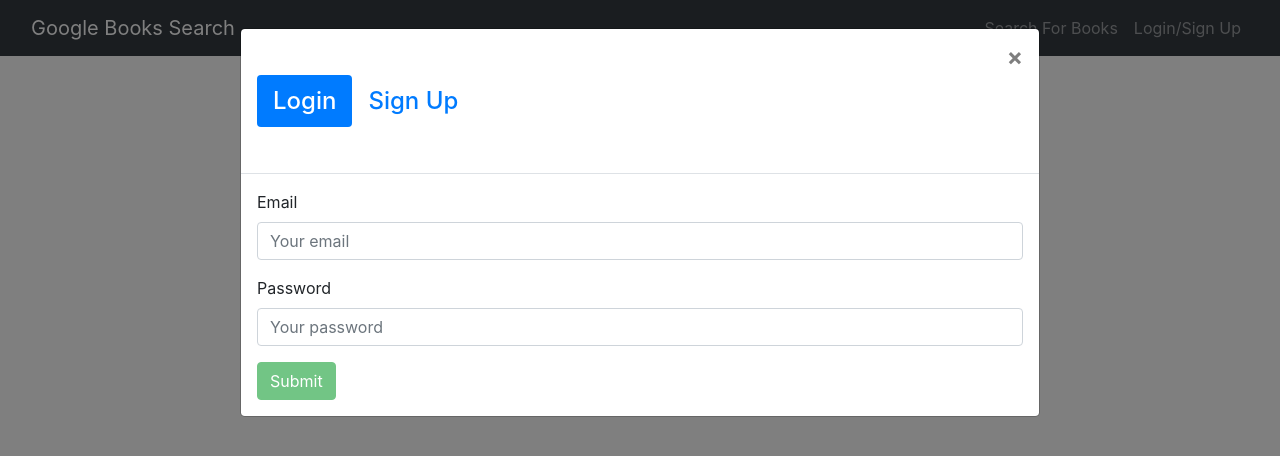
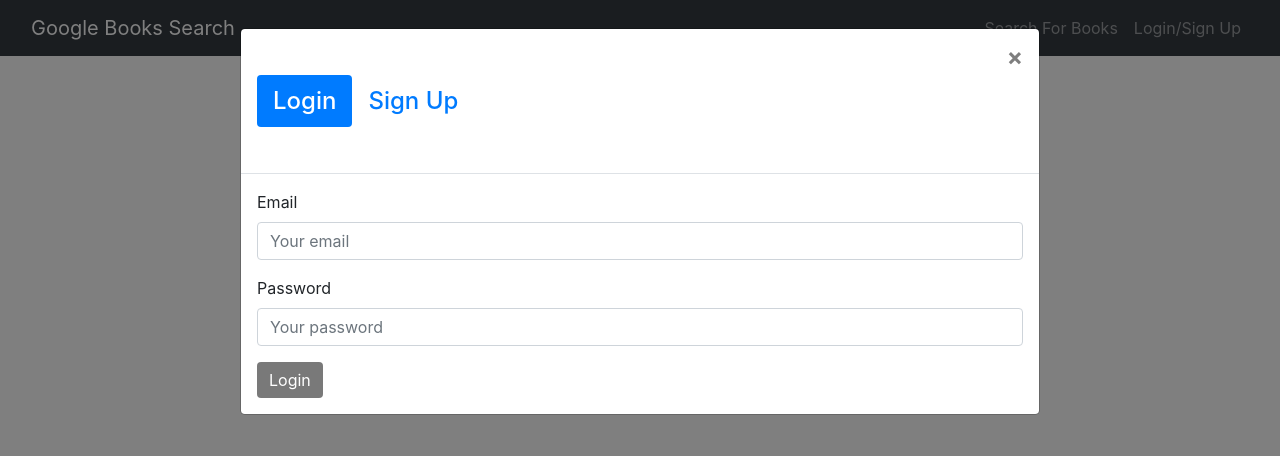
Before and after one commit to MarketingPlus/book-search-engine, a React (Create React App) app in the folder client/: page / in a window 1280 px wide. Both pictures are taken after a click on the button "Login/Sign Up". Shown: the top 456 px of the page. Built offline with nearby package versions, Linux system fonts and the light colour scheme.

Commit message:
added use mutilation and login user with my auth mutilation and also maked sure apollo clients work

```diff
--- a/client/src/components/LoginForm.js
+++ b/client/src/components/LoginForm.js
@@ -1,12 +1,14 @@
-// see SignupForm.js for comments
 import React, { useState } from 'react';
 import { Form, Button, Alert } from 'react-bootstrap';
+import { useMutation } from '@apollo/client';
+import { LOGIN_USER } from '../utils/mutations';
 
-import { loginUser } from '../utils/API';
 import Auth from '../utils/auth';
 
 const LoginForm = () => {
   const [userFormData, setUserFormData] = useState({ email: '', password: '' });
+  const [login] = useMutation(LOGIN_USER);
+
   const [validated] = useState(false);
   const [showAlert, setShowAlert] = useState(false);
 
@@ -26,15 +28,11 @@
     }
 
     try {
-      const response = await loginUser(userFormData);
+      const { data } = await login({
+        variables: { ...userFormData },
+      });
 
-      if (!response.ok) {
-        throw new Error('something went wrong!');
-      }
-
-      const { token, user } = await response.json();
-      console.log(user);
-      Auth.login(token);
+      Auth.login(data.login.token);
     } catch (err) {
       console.error(err);
       setShowAlert(true);
@@ -81,8 +79,8 @@
         <Button
           disabled={!(userFormData.email && userFormData.password)}
           type='submit'
-          variant='success'>
-          Submit
+          className='bg-bl'>
+          Login
         </Button>
       </Form>
     </>
```
